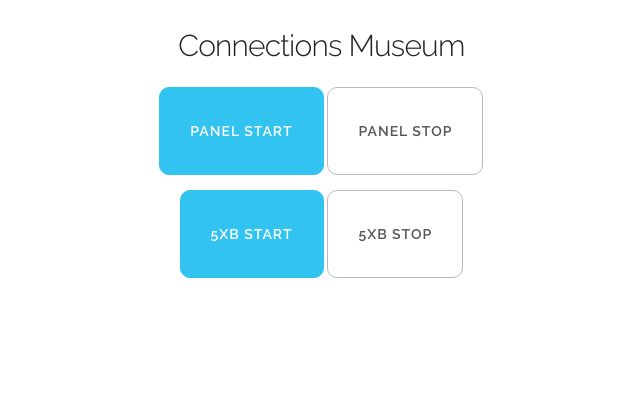
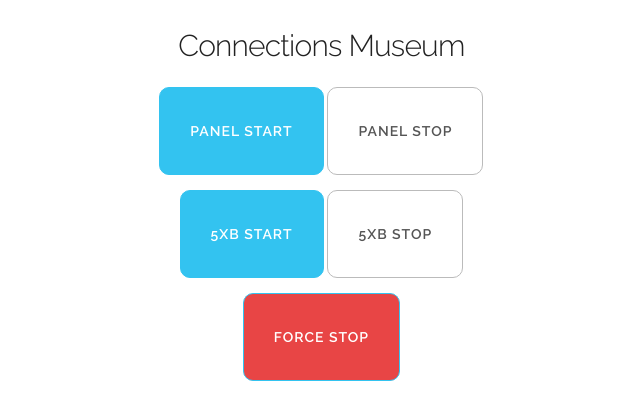
Before and after one commit to theautumn/panel_gen, a Flask app: page / in a window 1280 px wide. Shown: the part 262-682 px from the top of the page, without its empty margins (277-917 px from the left). Run offline with Flask 2, Linux system fonts and the light colour scheme.

Commit message:
made a force stop button

```diff
--- a/http-server.py
+++ b/http-server.py
@@ -73,11 +73,24 @@ def index():
             try:
                 print(bcolors.FAIL + '<<  Got a STOP request for 5XB' + bcolors.ENDC)
                 os.killpg(os.getpgid(q.pid), signal.SIGALRM)
-                xb5_state = "Stopped"
                 q = None
                 return render_template('index.html')
             except Exception:
                 print(bcolors.WARNING + 'Nothing to terminate. Returning to index page...' + bcolors.ENDC)
+                return render_template('index.html')
+        elif command == "Force Stop":
+            try:
+                print(bcolors.FAIL + '<<  Got a FORCE STOP request! >>' + bcolors.ENDC)
+                n = subprocess.Popen(['ps', '-ax'], stdout=subprocess.PIPE)
+                out, err = n.communicate()
+
+                for line in out.splitlines():
+                    if 'panel_gen.py' in line:
+                        pid = int(line.split(None, 1)[0])
+                        os.kill(pid, signal.SIGALRM)
+                p, q = None
+                return render_template('index.html')
+            except Exception as e:
                 return render_template('index.html')
 
     return render_template('index.html')
--- a/panel_gen.py
+++ b/panel_gen.py
@@ -41,7 +41,7 @@ class Line():
         else:                                                       # Else,
             self.term = self.pick_called_line(term_choices)         # Generate a term line randomly.
 
-        self.timer = int(round(random.gamma(4,4)))                  # Set a start timer because i said so.
+        self.timer = int(round(random.gamma(3,3)))                  # Set a start timer because i said so.
         self.ident = ident                                          # Set an integer for identity.
         self.chan = '-'                                             # Set DAHDI channel to 0 to start
         self.AstStatus = 'on_hook'
--- a/static/css/skeleton.css
+++ b/static/css/skeleton.css
@@ -221,13 +221,13 @@ input[type="button"].button-primary:focus {
   color: #FFF;
   background-color: #1EAEDB;
   border-color: #1EAEDB; }
-.button.button-green,
+.button.button-red,
 button.button-green,
-input[type="submit"].button-green,
-input[type="reset"].button-green,
-input[type="button"].button-green {
+input[type="submit"].button-red,
+input[type="reset"].button-red,
+input[type="button"].button-red {
   color: #FFF;
-  background-color: #48c580;
+  background-color: #e84545;
   border-color: #33C3F0; }
 
 /* Forms
--- a/templates/index.html
+++ b/templates/index.html
@@ -9,4 +9,9 @@
 		<input class="button-primary" type="submit", name="command", value="5XB Start">
 		<input class="button" type="submit", name="command", value="5XB Stop">
 	</div>
+	<div>
+		<form method="post" action="/">
+		<input class="button-red" type="submit", name="command", value="Force Stop">
+	</div>
+
 {% endblock %}
```
Lines whose indentation alone changed are shown as unchanged.
